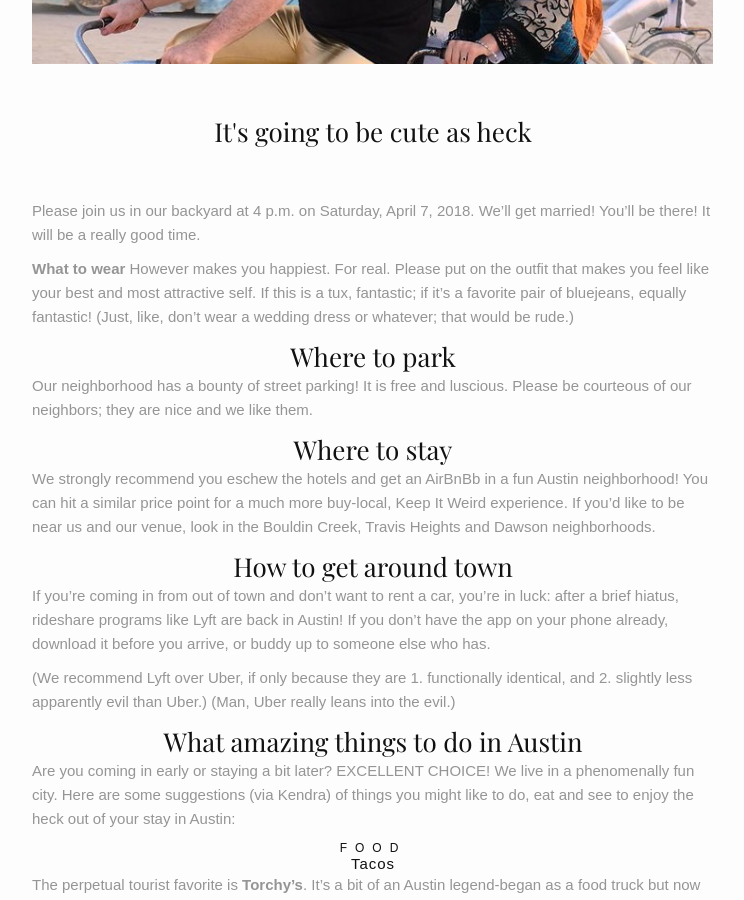
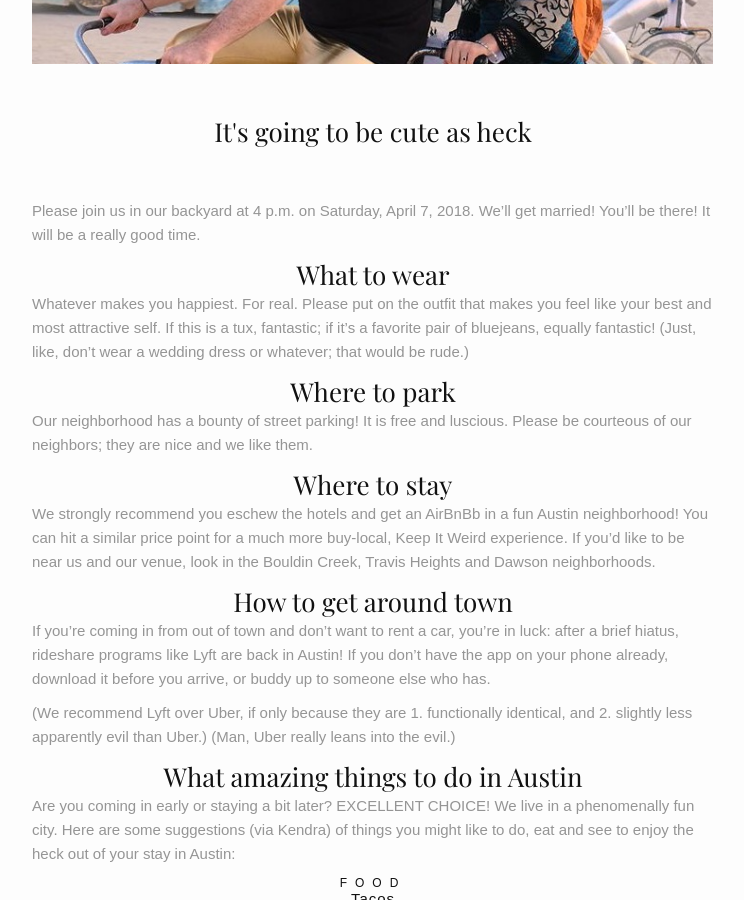
Before and after one commit to rblakemesser/rblakemesser.github.io, a Jekyll site: the page built from info.md, in a window 1280 px wide and 900 px high, scrolled down 494 px. Shown: the whole window, without its empty margins (267-1011 px from the left). Built offline with Jekyll 4.4.1, drawn with Linux system fonts in a browser that asks for light colours; some web fonts are replaced.

Commit message:
cleaning up info

```diff
--- a/info.md
+++ b/info.md
@@ -9,8 +9,8 @@ image: "kb10.jpg"
 
 Please join us in our backyard at 4 p.m. on Saturday, April 7, 2018. We'll get married! You'll be there! It will be a really good time.
 
-**What to wear**
-However makes you happiest. For real. Please put on the outfit that makes you feel like your best and most attractive self. If this is a tux, fantastic; if it's a favorite pair of bluejeans, equally fantastic! (Just, like, don't wear a wedding dress or whatever; that would be rude.)
+## What to wear
+Whatever makes you happiest. For real. Please put on the outfit that makes you feel like your best and most attractive self. If this is a tux, fantastic; if it's a favorite pair of bluejeans, equally fantastic! (Just, like, don't wear a wedding dress or whatever; that would be rude.)
 
 ## Where to park
 Our neighborhood has a bounty of street parking! It is free and luscious. Please be courteous of our neighbors; they are nice and we like them.
@@ -27,6 +27,7 @@ If you're coming in from out of town and don't want to rent a car, you're in luc
 Are you coming in early or staying a bit later? EXCELLENT CHOICE! We live in a phenomenally fun city. Here are some suggestions (via Kendra) of things you might like to do, eat and see to enjoy the heck out of your stay in Austin:
 
 ### Food
+
 #### Tacos
 The perpetual tourist favorite is **Torchy's**. It's a bit of an Austin legend-began as a food truck but now has locations all over town. I personally feel a little underwhelmed by their taco selection now, but their queso is unmissable. Treat yo'self.
 
```
